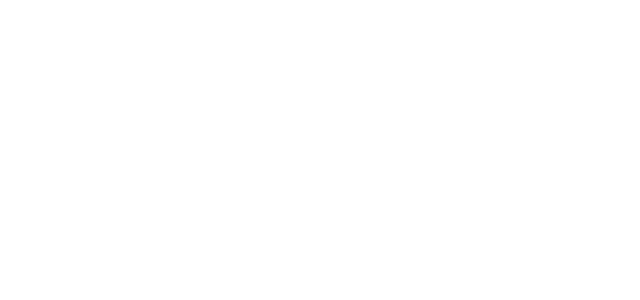
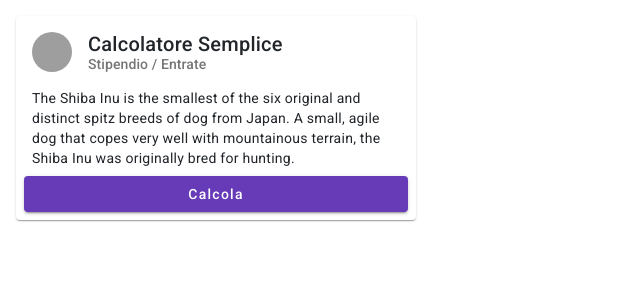
Before and after one commit to jinz00/artist-market, an Angular app in the folder artist-market/: page / in a window 1280 px wide. Shown: the top 300 px of the page, without its empty margins (0-640 px from the left). Built offline with nearby package versions, Linux system fonts and the light colour scheme; grey boxes are pictures that could not be loaded.

Commit message:
add angular material e comparatori

```diff
--- a/artist-market/src/app/app.component.html
+++ b/artist-market/src/app/app.component.html
@@ -1,5 +1,5 @@
 
 <main>
-  <app-comparatori></app-comparatori>
+  <app-calcolatori></app-calcolatori>
   <router-outlet></router-outlet>
 </main>
--- a/artist-market/src/app/app.component.scss
+++ b/artist-market/src/app/app.component.scss
@@ -31,8 +31,3 @@
   background-color: #fff;
   color: #333;
 }
-
-main {
-  padding: 0 60px;
-  color: white;
-}
--- /dev/null
+++ b/artist-market/src/app/calcolatori/calcolatori.component.html
@@ -0,0 +1,20 @@
+<div class="app-calcolatori-container">
+    <mat-card class="example-card">
+        <mat-card-header>
+          <div mat-card-avatar class="example-header-image"></div>
+          <mat-card-title>Calcolatore Semplice</mat-card-title>
+          <mat-card-subtitle>Stipendio / Entrate</mat-card-subtitle>
+        </mat-card-header>
+        <!-- <img mat-card-image src="https://material.angular.io/assets/img/examples/shiba2.jpg" alt="Photo of a Shiba Inu"> -->
+        <mat-card-content>
+          <p>
+            The Shiba Inu is the smallest of the six original and distinct spitz
+            breeds of dog from Japan. A small, agile dog that copes very well with
+            mountainous terrain, the Shiba Inu was originally bred for hunting.
+          </p>
+        </mat-card-content>
+        <mat-card-actions>
+          <button mat-raised-button color="primary" class="full-width-btn">Calcola</button>
+        </mat-card-actions>
+      </mat-card>
+</div>
--- /dev/null
+++ b/artist-market/src/app/calcolatori/calcolatori.component.scss
@@ -0,0 +1,11 @@
+.example-card {
+    max-width: 400px;
+  }
+
+  .example-header-image {
+    background-image: url('https://material.angular.io/assets/img/examples/shiba1.jpg');
+    background-size: cover;
+  }
+  .full-width-btn {
+    width: 100%;
+  }
--- /dev/null
+++ b/artist-market/src/app/calcolatori/calcolatori.component.ts
@@ -0,0 +1,11 @@
+import { Component, ViewEncapsulation } from '@angular/core';
+
+@Component({
+  selector: 'app-calcolatori',
+  templateUrl: './calcolatori.component.html',
+  styleUrls: ['./calcolatori.component.scss'],
+  encapsulation: ViewEncapsulation.None
+})
+export class CalcolatoriComponent {
+
+}
--- a/artist-market/src/app/comparatori/comparatori.component.html
+++ /dev/null
@@ -1 +0,0 @@
-<p>comparatori works!</p>
--- a/artist-market/src/index.html
+++ b/artist-market/src/index.html
@@ -2,7 +2,7 @@
 <html lang="en">
 <head>
   <meta charset="utf-8">
-  <title>Comparatori</title>
+  <title>Calcolatori</title>
   <base href="/">
   <meta name="viewport" content="width=device-width, initial-scale=1">
   <link rel="icon" type="image/x-icon" href="favicon.ico">
--- a/artist-market/src/styles.scss
+++ b/artist-market/src/styles.scss
@@ -1,4 +1,8 @@
 /* You can add global styles to this file, and also import other style files */
 
 html, body { height: 100%; }
-body { margin: 0; font-family: Roboto, "Helvetica Neue", sans-serif; }
+body {
+    margin: 0;
+    font-family: Roboto, "Helvetica Neue", sans-serif;
+    padding: 1rem;
+}
```
Also changed, not shown: artist-market/src/app/app.module.ts (+9 -5 lines), artist-market/src/app/comparatori/comparatori.component.ts (deleted, +0 -10 lines), artist-market/src/app/comparatori/comparatori.component.scss (deleted), 1 other file (tests, documents, lock files or other folders).
